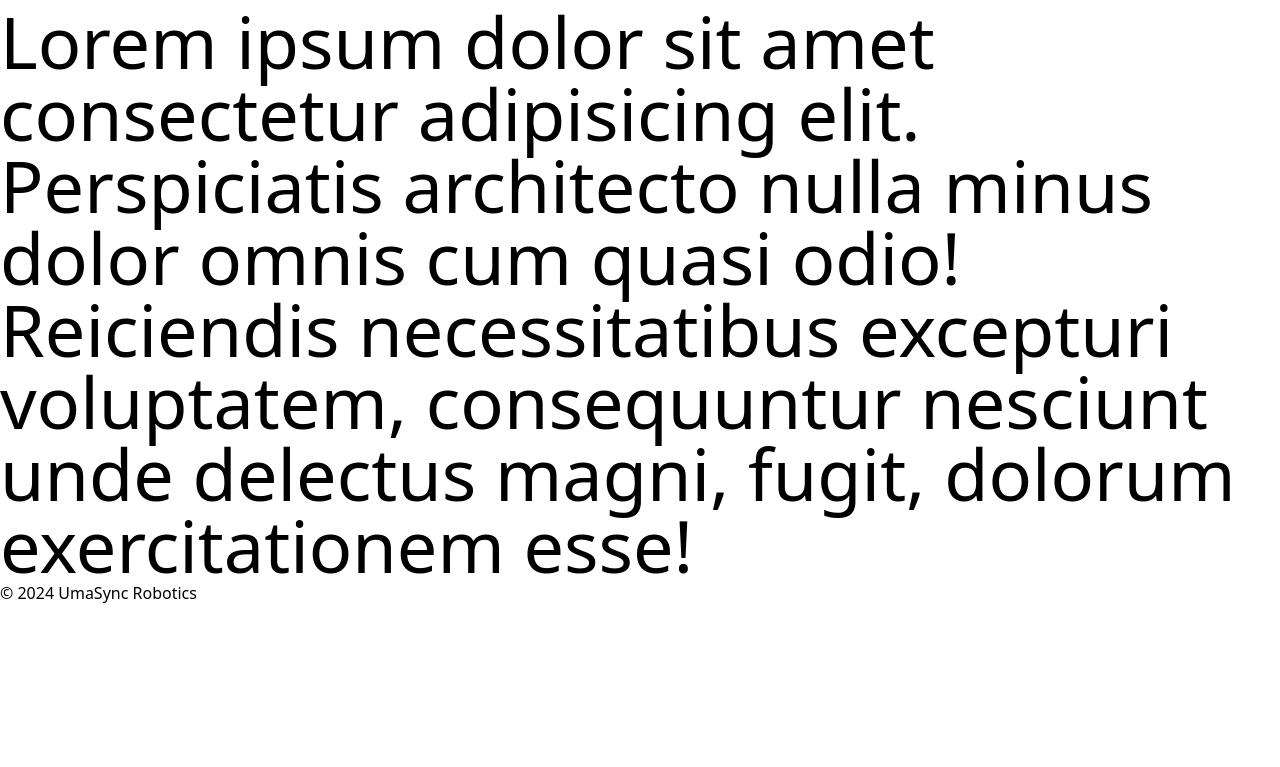
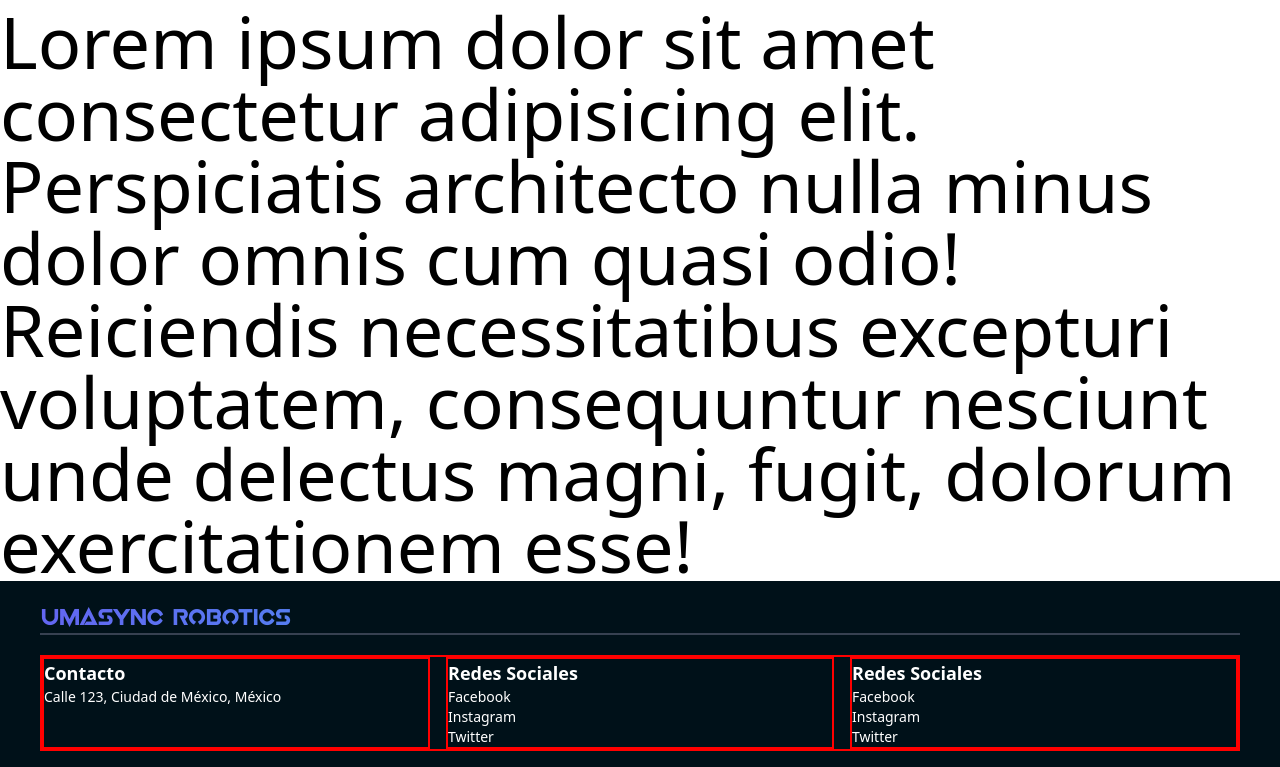
Before and after one commit to Fabrizzio20k/umasync_webpage, a Next.js app: page / in a window 1280 px wide. Shown: the part 595-1362 px from the top of the page. Before the commit the page ends 1200 px from the top, so only its background shows below. Built offline with nearby package versions, Linux system fonts and the light colour scheme.

Commit message:
Add first attemp of footer

```diff
--- a/src/app/layout.tsx
+++ b/src/app/layout.tsx
@@ -21,8 +21,8 @@ export default function RootLayout({
       <body className="bg-white dark:bg-mainBlue-700 transition-colors duration-500">
         <Navbar />
         {children}
-        <h1 className="text-7xl">Lorem ipsum dolor sit amet consectetur adipisicing elit. Perspiciatis architecto nulla minus dolor omnis cum quasi odio! Reiciendis necessitatibus excepturi voluptatem, consequuntur nesciunt unde delectus magni, fugit, dolorum exercitationem esse!</h1>
-        <h1 className="text-7xl">Lorem ipsum dolor sit amet consectetur adipisicing elit. Perspiciatis architecto nulla minus dolor omnis cum quasi odio! Reiciendis necessitatibus excepturi voluptatem, consequuntur nesciunt unde delectus magni, fugit, dolorum exercitationem esse!</h1>
+        <h1 className="text-7xl break-words">Lorem ipsum dolor sit amet consectetur adipisicing elit. Perspiciatis architecto nulla minus dolor omnis cum quasi odio! Reiciendis necessitatibus excepturi voluptatem, consequuntur nesciunt unde delectus magni, fugit, dolorum exercitationem esse!</h1>
+        <h1 className="text-7xl break-words">Lorem ipsum dolor sit amet consectetur adipisicing elit. Perspiciatis architecto nulla minus dolor omnis cum quasi odio! Reiciendis necessitatibus excepturi voluptatem, consequuntur nesciunt unde delectus magni, fugit, dolorum exercitationem esse!</h1>
         <Footer />
       </body>
     </html>
--- a/src/components/Footer/Footer.tsx
+++ b/src/components/Footer/Footer.tsx
@@ -1,7 +1,34 @@
+import Image from "next/image";
+
 export default function Footer() {
     return (
-        <footer>
-            <p>© 2024 UmaSync Robotics</p>
+        <footer className="flex flex-col bg-mainBlue-900">
+            <div className="mx-5 sm:mx-10 xl:mx-auto my-5">
+                <div className="border-b-2 border-gray-700">
+                    <h2 className="font-bold text-2xl font-earthFont bg-gradient-to-r from-indigo-500 to-cyan-400 bg-clip-text text-transparent">Umasync Robotics</h2>
+                </div>
+            </div>
+            <div className="mx-5 sm:mx-10 xl:mx-auto mb-4 text-white">
+                <div className="grid grid-cols-1 sm:grid-cols-2 md:grid-cols-3 gap-4 test">
+                    <div className="flex flex-col test">
+                        <h3 className="font-bold text-lg">Contacto</h3>
+                        <p className="text-sm">Calle 123, Ciudad de México, México</p>
+                        <p className="text-sm"> </p>
+                    </div>
+                    <div className="flex flex-col test">
+                        <h3 className="font-bold text-lg">Redes Sociales</h3>
+                        <p className="text-sm">Facebook</p>
+                        <p className="text-sm">Instagram</p>
+                        <p className="text-sm">Twitter</p>
+                    </div>
+                    <div className="flex flex-col test">
+                        <h3 className="font-bold text-lg">Redes Sociales</h3>
+                        <p className="text-sm">Facebook</p>
+                        <p className="text-sm">Instagram</p>
+                        <p className="text-sm">Twitter</p>
+                    </div>
+                </div>
+            </div>
         </footer>
     );
 }
```
